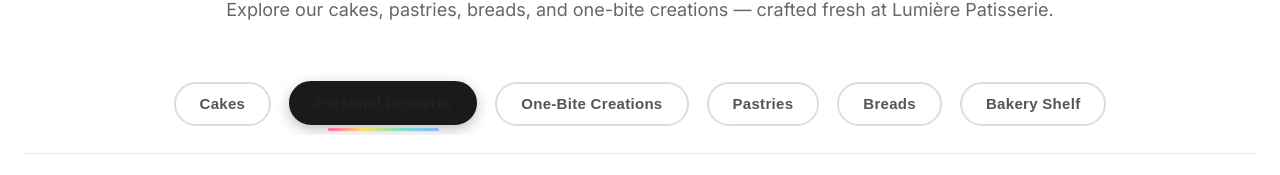
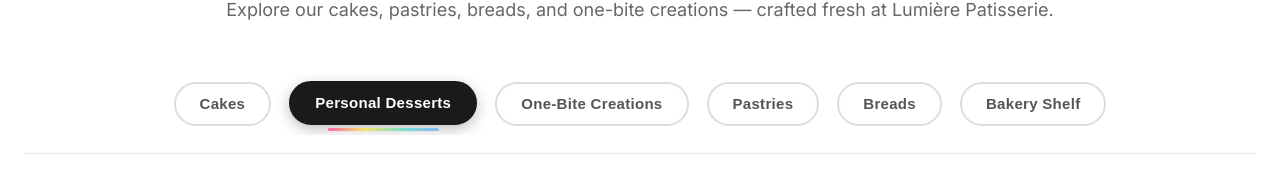
Before and after one commit to HamesInFlames/Lumiere-Website, a React (Vite) app: page /menu in a window 1280 px wide. In both pictures the pointer is over the button "Personal Desserts". Shown: the part 215-390 px from the top of the page. Built offline with nearby package versions, Linux system fonts and the light colour scheme.

Commit message:
Fix: completely remove hover darkening on active tab

```diff
--- a/src/styles/Menu.css
+++ b/src/styles/Menu.css
@@ -117,20 +117,14 @@
 }
 
 /* Active/Selected Tab */
-.menu-tab--active {
+.menu-tab--active,
+.menu-tab--active:hover,
+.menu-tab--active:focus {
   color: #fff;
   font-weight: 700;
   background: #1a1a1a;
   border-color: #1a1a1a;
   box-shadow: 0 4px 14px rgba(0, 0, 0, 0.25);
-  /* Slight lift effect */
-  transform: translateY(-1px);
-}
-
-/* No hover change for active tab - keep it stable */
-.menu-tab--active:hover {
-  background: #1a1a1a;
-  border-color: #1a1a1a;
   transform: translateY(-1px);
 }
 
```
